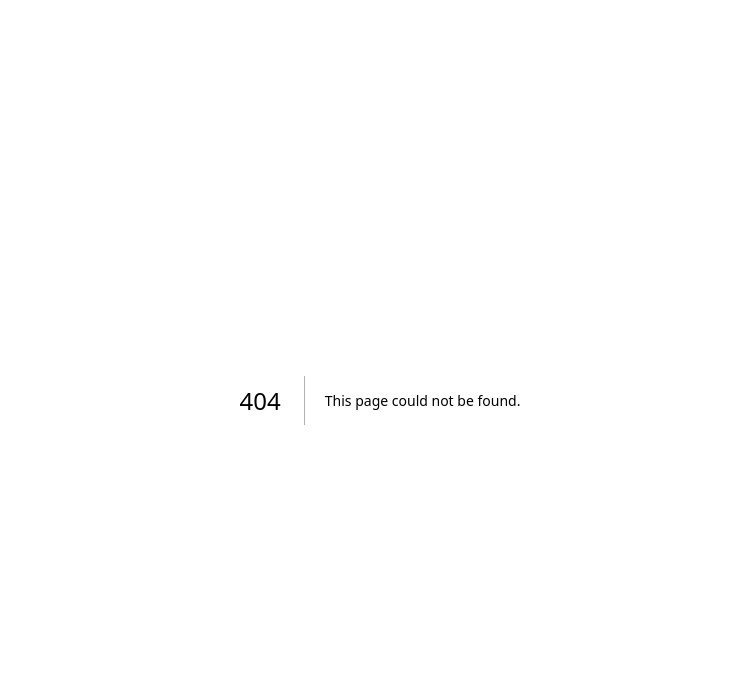
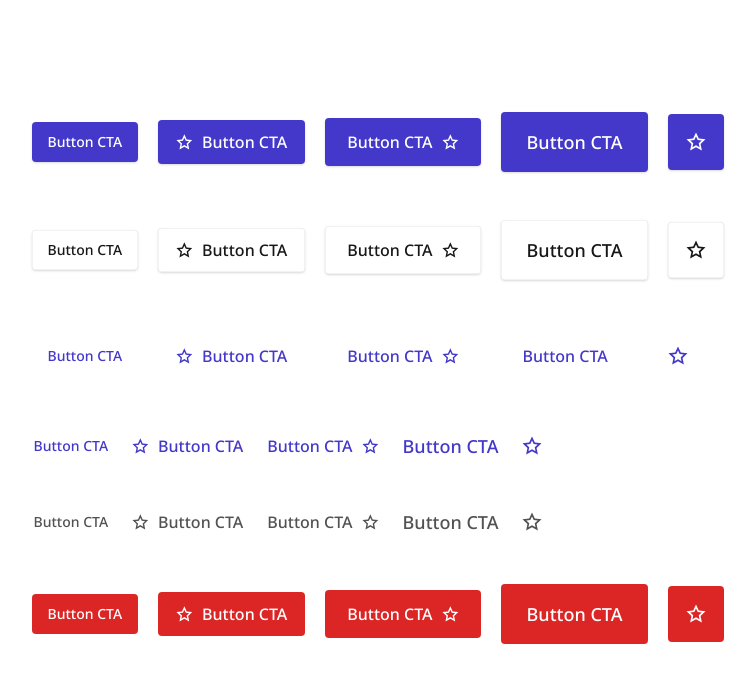
Before and after one commit to johnnygerard/greatfrontend-nextjs, a Next.js app: page /solution/button-component in a window 1280 px wide. Before the commit this address had no page. Shown: the top 682 px of the page, without its empty margins (260-1015 px from the left). Built offline with nearby package versions, Linux system fonts and the light colour scheme.

Commit message:
feat: add button component solution page

```diff
--- a/src/app/page.tsx
+++ b/src/app/page.tsx
@@ -9,14 +9,25 @@ const HomePage = () => {
           GreatFrontEnd Solutions
         </h1>
         <ul className="space-y-3">
-          <li>
-            <Link
-              href="/solution/badge-component"
-              className="inline-block rounded-lg border border-neutral-200 bg-neutral-100 px-5 py-2 text-neutral-800 transition-colors hover:bg-neutral-200 hover:text-black"
-            >
-              Badge Component
-            </Link>
-          </li>
+          {[
+            {
+              text: "Badge Component",
+              url: "/solution/badge-component",
+            },
+            {
+              text: "Button Component",
+              url: "/solution/button-component",
+            },
+          ].map(({ text, url }) => (
+            <li key={text}>
+              <Link
+                href={url}
+                className="inline-block rounded-lg border border-neutral-200 bg-neutral-100 px-5 py-2 text-neutral-800 transition-colors hover:bg-neutral-200 hover:text-black"
+              >
+                {text}
+              </Link>
+            </li>
+          ))}
         </ul>
       </section>
     </div>
--- /dev/null
+++ b/src/app/solution/button-component/page.tsx
@@ -0,0 +1,52 @@
+import { Button } from "@/component/button";
+import { IconStar } from "@/component/svg/icon-star";
+import { Metadata } from "next";
+import { memo } from "react";
+
+export const metadata: Metadata = {
+  title: "Button Component",
+};
+
+const Page = () => {
+  const types = [
+    "primary",
+    "secondary",
+    "tertiary",
+    "linkColor",
+    "linkGray",
+    "destructive",
+  ] as const;
+  const icon = <IconStar />;
+
+  return (
+    <div className="flex min-h-screen justify-center bg-white px-6 py-28 sm:px-8">
+      <ul className="space-y-12">
+        {types.map((type) => (
+          <li key={type}>
+            <ul className="flex flex-wrap items-center gap-5 pr-1">
+              {(["md", "lg", "xl", "2xl", "2xl"] as const).map((size, i) => (
+                <li key={i}>
+                  <Button
+                    icon={i === 4 ? icon : undefined}
+                    iconLeft={i === 1 ? icon : undefined}
+                    iconRight={i === 2 ? icon : undefined}
+                    variant={{
+                      type,
+                      // The following design mistake (xl instead of 2xl for tertiary)
+                      // is intentionally reproduced for vanity purposes.
+                      size: type === "tertiary" && i === 3 ? "xl" : size,
+                    }}
+                  >
+                    Button CTA
+                  </Button>
+                </li>
+              ))}
+            </ul>
+          </li>
+        ))}
+      </ul>
+    </div>
+  );
+};
+
+export default memo(Page);
```
